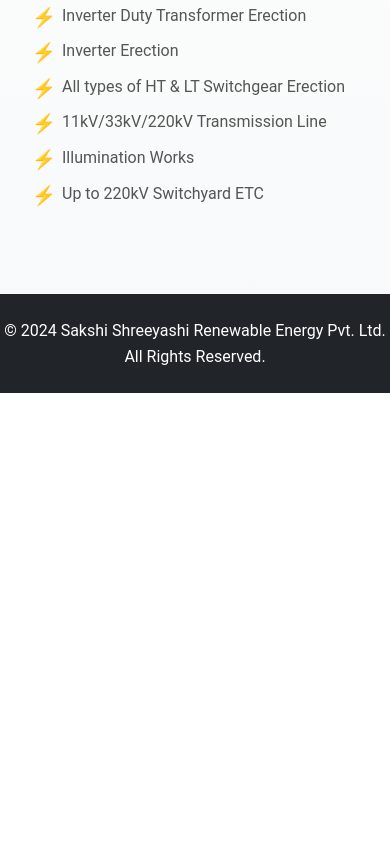
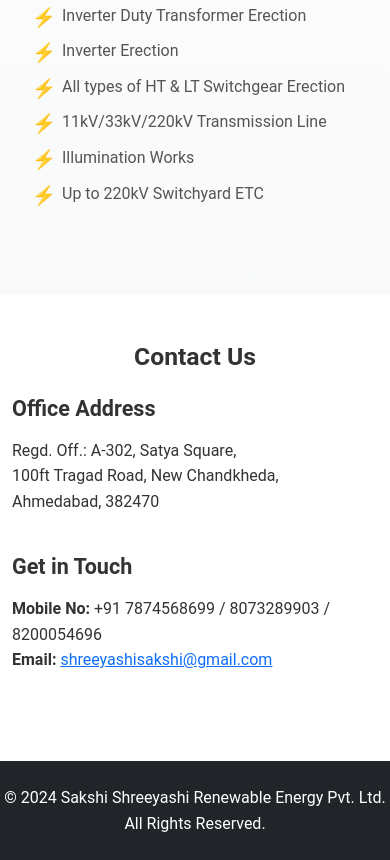
Before and after one commit to shashank19941/Website, a plain HTML site: page index.html in a window 390 px wide. Shown: the part 5647-6507 px from the top of the page. Before the commit the page ends 6040 px from the top, so only its background shows below. Drawn offline with nearby package versions, Linux system fonts and the light colour scheme.

Commit message:
Update index.html

```diff
--- a/index.html
+++ b/index.html
@@ -28,6 +28,7 @@
                     <li class="nav-item"><a class="nav-link" href="#community">Projects </a></li>
                     <li class="nav-item"><a class="nav-link" href="#nature">Nature of Job </a></li>
                     <li class="nav-item"><a class="nav-link" href="#services">Services </a></li>
+                    <li class="nav-item"><a class="nav-link" href="#contact">Contact </a></li>
                 </ul>
             </div>
         </div>
@@ -196,6 +197,28 @@
     </div>
 </section>
 
+<section id="contact" class="py-5">
+    <div class="container">
+        <h2 class="text-center mb-4">Contact Us</h2>
+        <div class="row">
+            <div class="col-md-6 mb-4">
+                <h4 class="mb-3">Office Address</h4>
+                <p>
+                    Regd. Off.: A-302, Satya Square,<br>
+                    100ft Tragad Road, New Chandkheda,<br>
+                    Ahmedabad, 382470
+                </p>
+            </div>
+            <div class="col-md-6 mb-4">
+                <h4 class="mb-3">Get in Touch</h4>
+                <p>
+                    <strong>Mobile No:</strong> +91 7874568699 / 8073289903 / 8200054696<br>
+                    <strong>Email:</strong> <a href="mailto:shreeyashisakshi@gmail.com" class="text-primary">shreeyashisakshi@gmail.com</a>
+                </p>
+            </div>
+        </div>
+    </div>
+</section>
     <!-- Footer -->
     <footer class="bg-dark text-white text-center py-4">
         <p>&copy; 2024 Sakshi Shreeyashi Renewable Energy Pvt. Ltd. All Rights Reserved.</p>
```
